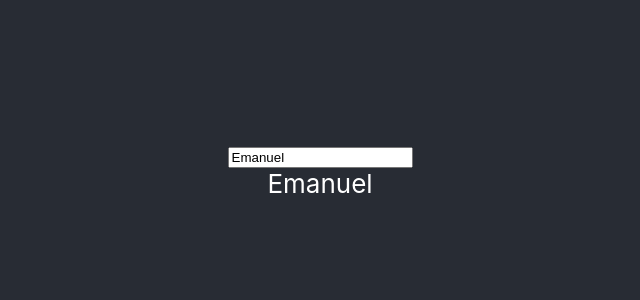
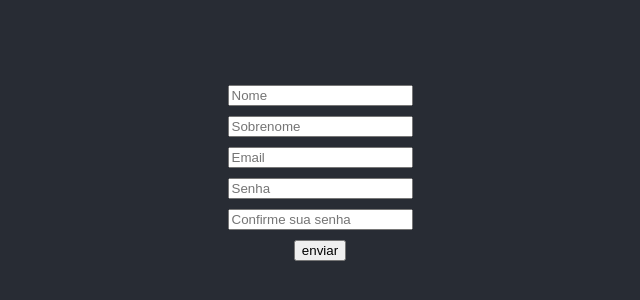
Before and after one commit to emanueltobias/etnews, a React (Create React App) app in the folder etnews-ui/: page / in a window 1280 px wide. Shown: the part 232-532 px from the top of the page, without its empty margins (320-960 px from the left). Built offline with nearby package versions, Linux system fonts and the light colour scheme.

Commit message:
Dica preciosa para lidar com formulários

```diff
--- a/etnews-ui/src/components/Form.tsx
+++ b/etnews-ui/src/components/Form.tsx
@@ -1,16 +1,74 @@
-import { useState } from "react"
+import React, { useState } from "react"
 
 export default function Form() {
-    const [name, setName] = useState('Emanuel')
-    return <div>
-        <input
-            placeholder="Nome"
-            type="text"
-            value={name}
-            onChange={e => setName(e.target.value)}
-        />
+    const [form, setForm] = useState({
+        name: '',
+        lastName: '',
+        email: '',
+        password: '',
+        passwordConfirm: ''
+    })
+
+    function handleSubmit(e: React.FormEvent<HTMLFormElement>) {
+        e.preventDefault()
+        console.log(form)
+    }
+
+    function handleInputChange(e: React.ChangeEvent<HTMLInputElement>) {
+        setForm({
+            ...form,
+            [e.target.name]: e.target.value
+        })
+    }
+
+    return <form onSubmit={handleSubmit}>
         <div>
-            {name}
+            <input
+                placeholder="Nome"
+                type="text"
+                name="name"
+                value={form.name}
+                onChange={handleInputChange}
+            />
         </div>
-    </div>
+        <div>
+            <input
+                placeholder="Sobrenome"
+                type="text"
+                name="lastName"
+                value={form.lastName}
+                onChange={handleInputChange}
+            />
+        </div>
+        <div>
+            <input
+                placeholder="Email"
+                type="email"
+                name="email"
+                value={form.email}
+                onChange={handleInputChange}
+            />
+        </div>
+        <div>
+            <input
+                placeholder="Senha"
+                name="password"
+                type="password"
+                value={form.password}
+                onChange={handleInputChange}
+            />
+        </div>
+        <div>
+            <input
+                placeholder="Confirme sua senha"
+                name="passwordConfirm"
+                type="password"
+                value={form.passwordConfirm}
+                onChange={handleInputChange}
+            />
+        </div>
+        <button type="submit">
+            enviar
+        </button>
+    </form>
 }
```
